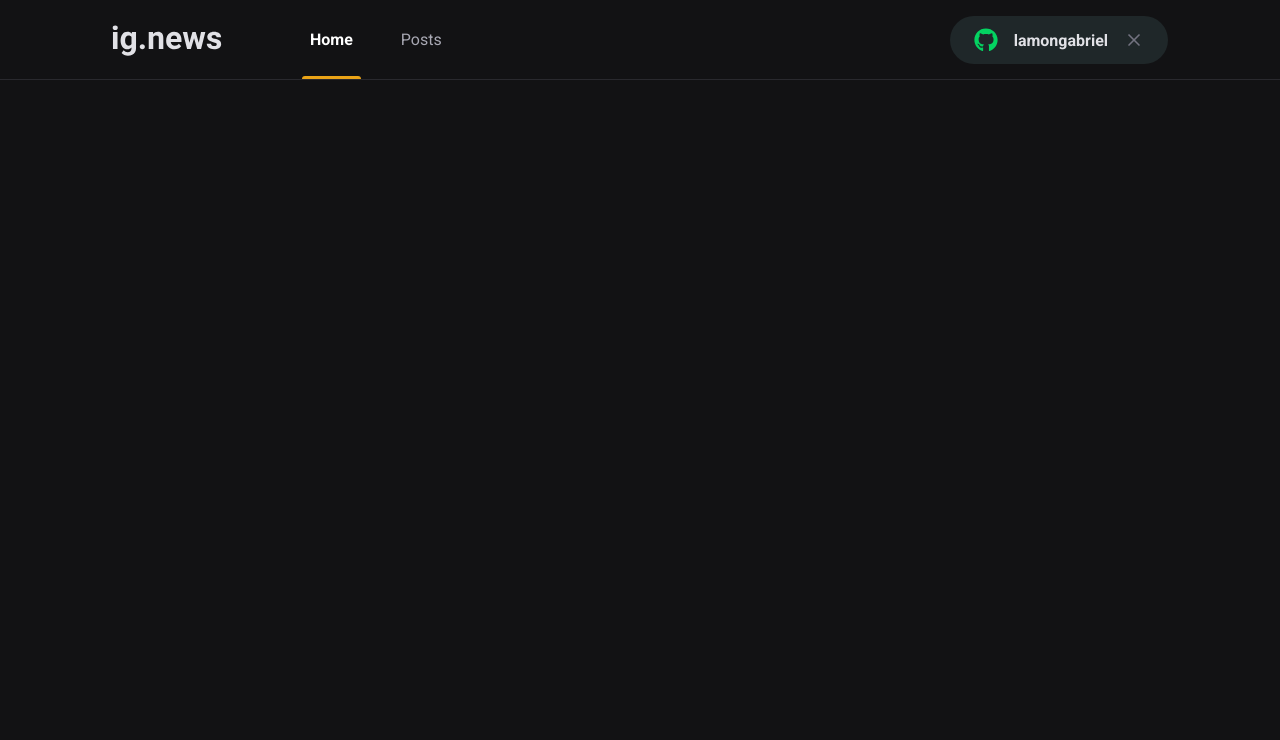
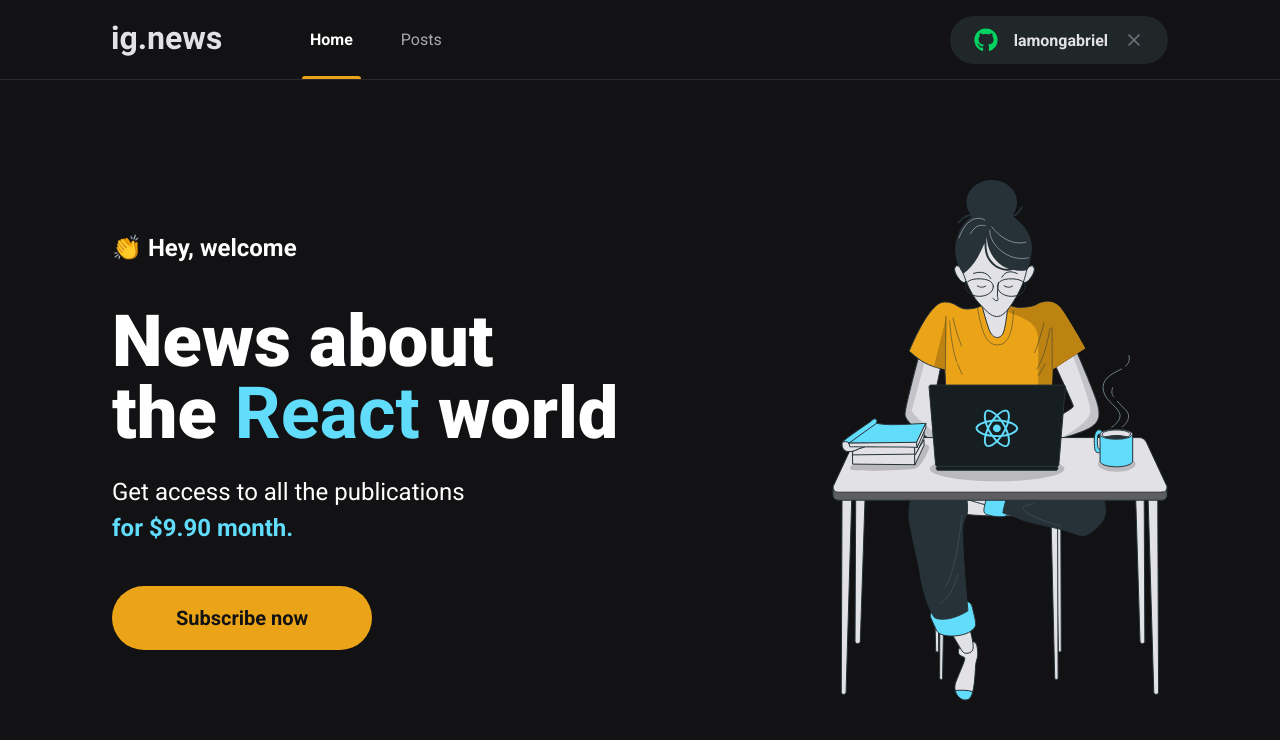
Before and after one commit to lamongabriel/ignews, a Next.js app: page / in a window 1280 px wide. Shown: the top 740 px of the page. Built offline with nearby package versions, Linux system fonts and the light colour scheme.

Commit message:
home screen

```diff
--- a/src/components/Header/index.tsx
+++ b/src/components/Header/index.tsx
@@ -8,7 +8,7 @@ import logo from '../../assets/logo.svg'
 export function Header () {
 	return (
 		<header className={styles.headerContainer}>
-			<div className={styles.headerContent}>
+			<div className={styles.headerContent + ' container'}>
 				<Image src={logo} alt="ig.news logo"/>
 
 				<nav>
--- a/src/components/Header/styles.module.scss
+++ b/src/components/Header/styles.module.scss
@@ -4,10 +4,7 @@
 }
 
 .headerContent {
-  max-width: 1120px;
   height: 5rem;
-  margin: 0 auto;
-  padding: 0 2rem;
 
   display: flex;
   align-items: center;
--- a/src/pages/_app.tsx
+++ b/src/pages/_app.tsx
@@ -1,13 +1,7 @@
 import type { AppProps } from 'next/app'
-import { Header } from '../components/Header'
 
 import '../styles/global.scss'
 
 export default function App({ Component, pageProps }: AppProps) {
-	return (
-		<>
-			<Header />
-			<Component {...pageProps} />
-		</>
-	)
+	return <Component {...pageProps} />
 }
--- /dev/null
+++ b/src/pages/home.module.scss
@@ -0,0 +1,58 @@
+.home__content{
+	min-height: calc(100vh - 5rem);
+
+	display: flex;
+	justify-content: space-between;
+	align-items: center;
+
+	section {
+		display: flex;
+		flex-direction: column;
+		gap: 2.5rem;
+
+		span {
+			font-weight: 700;
+		}
+
+		p, span{
+			font-size: 1.5rem;
+			line-height: 2.25rem;
+		}
+
+		strong {
+			color: var(--cyan-500);
+		}
+
+		h1{
+			font-size: 4.5rem;
+			line-height: 4.5rem;
+			font-weight: 900;
+			color: var(--white);
+			margin-bottom: 1.5rem;
+		}
+
+		button {
+			background-color: var(--yellow-500);
+			color: var(--gray-900);
+			font-weight: 700;
+			font-size: 1.25rem;
+
+			display: flex;
+			align-items: center;
+
+			padding: 0 4rem;
+
+			width: fit-content;
+
+			height: 4rem;
+			border-radius: 4rem;
+
+			transition: transform 200ms, filter 200ms;
+
+			&:hover {
+				transform: scale(1.05);
+				filter: brightness(0.8);
+			}
+		}
+	}
+}
--- a/src/pages/index.tsx
+++ b/src/pages/index.tsx
@@ -1,11 +1,33 @@
 import Head from 'next/head'
+import Image from 'next/image'
+
+import { Header } from '../components/Header'
+
+import styles from './home.module.scss'
+
+import womanImage from '../assets/woman.svg'
 
 export default function Home() {
 	return(
 		<>
 			<Head>
-				<title></title>
+				<title>Home | ig.news</title>
 			</Head>
+			<Header />
+			<main className={styles.home__content + ' container'}>
+				<section>
+					<span>👏 Hey, welcome</span>
+					<div>
+						<h1>News about<br/>the <strong>React</strong> world</h1>
+						<p>Get access to all the publications<br/>
+							<span><strong>for $9.90 month.</strong></span>
+						</p>
+					</div>
+					<button>Subscribe now</button>
+				</section>
+
+				<Image src={womanImage} alt='Drawing of a woman on a chair' />
+			</main>
 		</>
 	)
 }
--- a/src/styles/global.scss
+++ b/src/styles/global.scss
@@ -84,3 +84,9 @@ a{
     font-size: 87.5%;
   }
 }
+
+.container{
+	max-width: 1120px;
+  margin: 0 auto;
+  padding: 0 2rem;
+}
```
